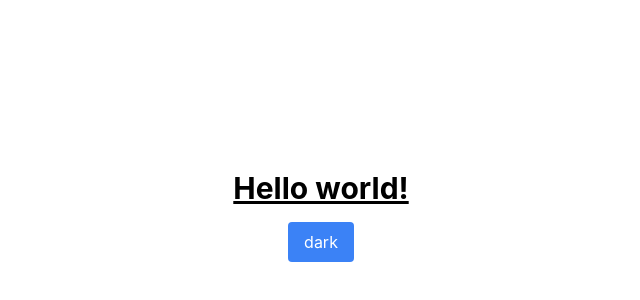
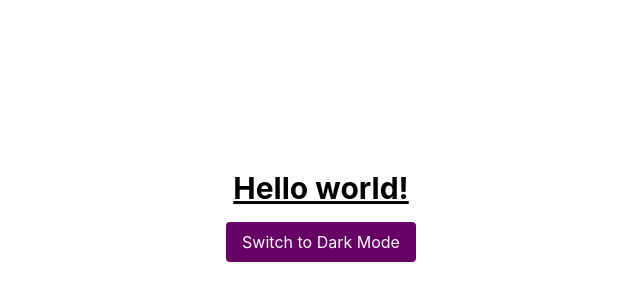
Before and after one commit to Humayra-Akter/Humayra, a React (Create React App) app: page / in a window 1280 px wide. Shown: the part 184-484 px from the top of the page, without its empty margins (319-959 px from the left). Built offline with nearby package versions, Linux system fonts and the light colour scheme.

Commit message:
theme toggle

```diff
--- a/package.json
+++ b/package.json
@@ -37,6 +37,7 @@
     ]
   },
   "devDependencies": {
+    "daisyui": "^4.12.2",
     "tailwindcss": "^3.4.4"
   }
 }
--- a/src/App.js
+++ b/src/App.js
@@ -1,7 +1,14 @@
-import { useState } from "react";
+
+
+import { useState, useEffect } from "react";
 
 function App() {
   const [darkMode, setDarkMode] = useState(false);
+
+  useEffect(() => {
+    const theme = darkMode ? "dark" : "light";
+    document.documentElement.setAttribute("data-theme", theme);
+  }, [darkMode]);
 
   const toggleDarkMode = () => {
     setDarkMode(!darkMode);
@@ -9,15 +16,15 @@ function App() {
 
   return (
     <div className={`${darkMode && "dark"}`}>
-      <div className="h-screen dark:bg-black flex flex-col items-center justify-center">
+      <div className="h-screen bg-white dark:bg-black flex flex-col items-center justify-center">
         <h1 className="text-3xl text-center font-bold underline text-black dark:text-white">
           Hello world!
         </h1>
         <button
           onClick={toggleDarkMode}
-          className="mt-4 px-4 py-2 bg-blue-500 text-white rounded"
+          className="mt-4 px-4 py-2 bg-primary text-secondary rounded"
         >
-          {darkMode ? "light" : "dark"}
+          {darkMode ? "Switch to Light Mode" : "Switch to Dark Mode"}
         </button>
       </div>
     </div>
--- a/tailwind.config.js
+++ b/tailwind.config.js
@@ -5,5 +5,21 @@ module.exports = {
   theme: {
     extend: {},
   },
-  plugins: [],
+  plugins: [require("daisyui")],
+  daisyui: {
+    themes: [
+      {
+        light: {
+          primary: "#660064",
+          secondary: "#FFF",
+        },
+      },
+      {
+        dark: {
+          primary: "#800000",
+          secondary: "#FFD700",
+        },
+      },
+    ],
+  },
 };
```
Also changed, not shown: 1 other file (tests, documents, lock files or other folders).
